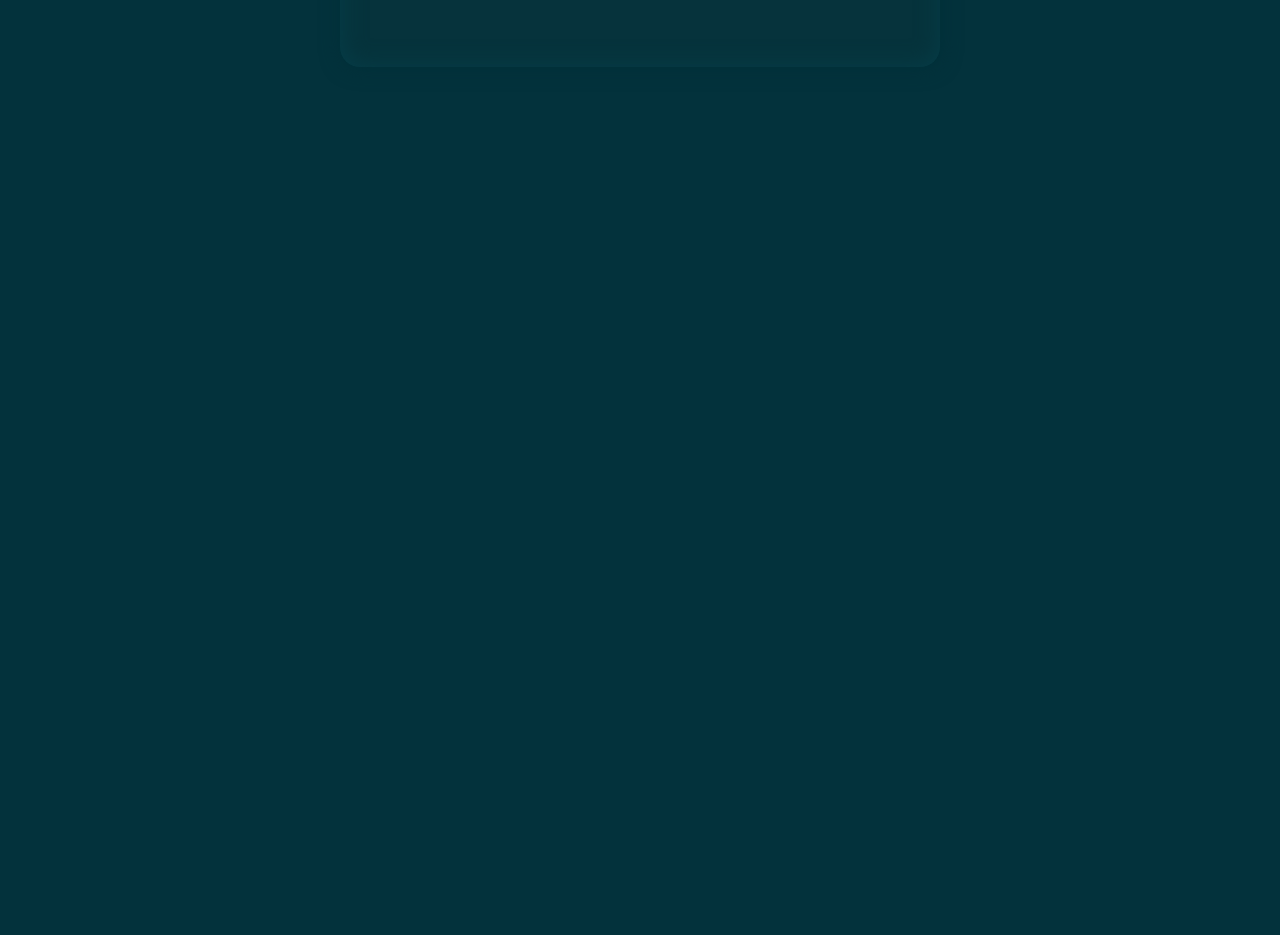
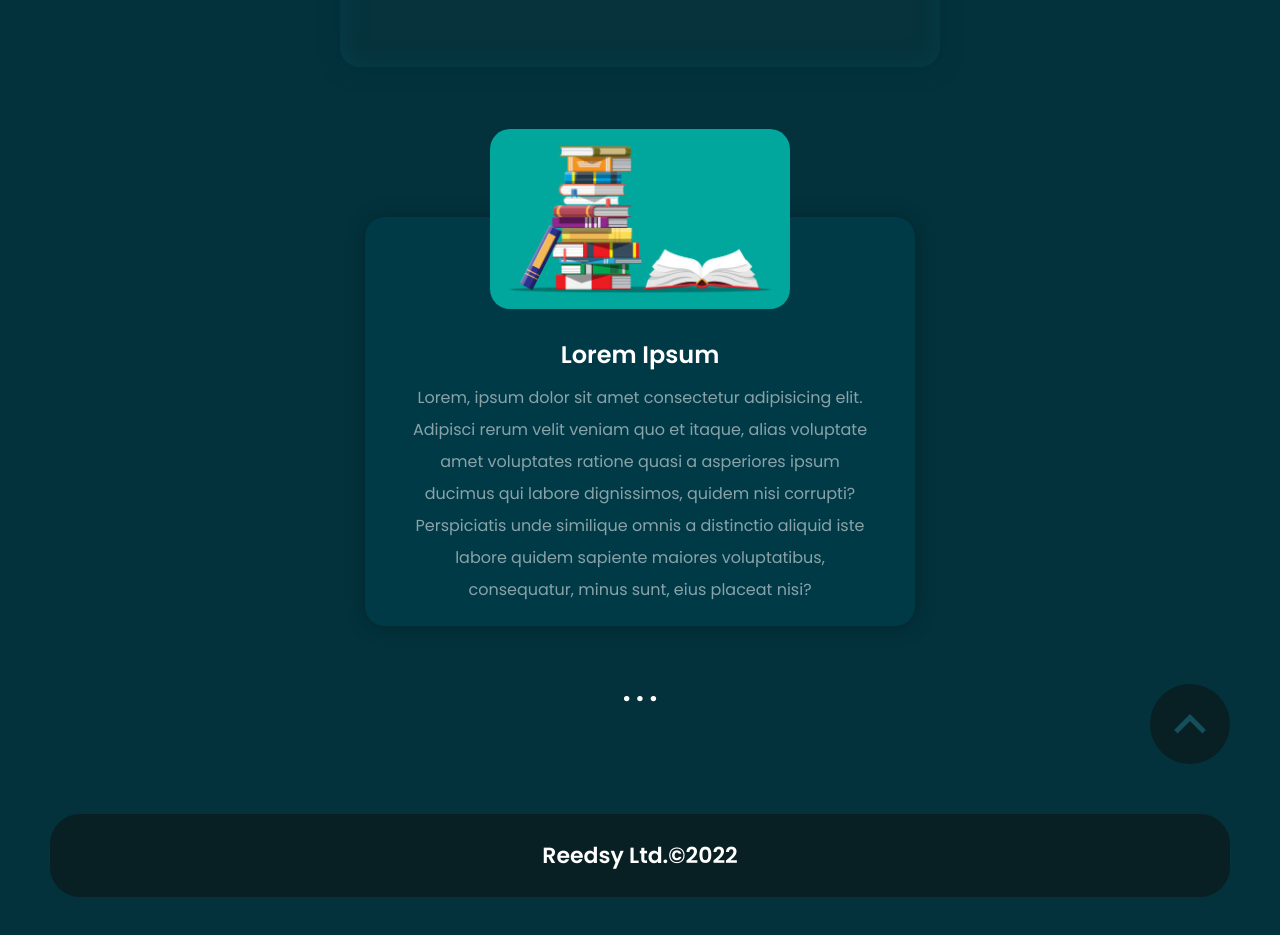
Before and after one commit to manshadchangampalli/revive-competition, a React (Create React App) app: page / in a window 1280 px wide. Shown: the part 3380-4315 px from the top of the page. Before the commit the page ends 3497 px from the top, so only its background shows below. Built offline with nearby package versions, Linux system fonts and the light colour scheme.

Commit message:
#added:the top scroll button also added

```diff
--- a/src/App.css
+++ b/src/App.css
@@ -1,34 +1,36 @@
 /* links */
-@import url('https://fonts.googleapis.com/css2?family=Poppins:wght@100;200;300;400;500;600&display=swap');
+@import url("https://fonts.googleapis.com/css2?family=Poppins:wght@100;200;300;400;500;600&display=swap");
 
 /* placeholder color changing  */
 ::placeholder {
-  color: #94AEB4;
+  color: #94aeb4;
   opacity: 1; /* Firefox */
 }
-:-ms-input-placeholder { /* Internet Explorer 10-11 */
- color: #94AEB4;
+:-ms-input-placeholder {
+  /* Internet Explorer 10-11 */
+  color: #94aeb4;
 }
-::-ms-input-placeholder { /* Microsoft Edge */
- color: #94AEB4;
+::-ms-input-placeholder {
+  /* Microsoft Edge */
+  color: #94aeb4;
 }
 
-*{
+* {
   margin: 0;
   padding: 0;
   box-sizing: border-box;
 }
-body{
-  width:100vw;
+body {
+  width: 100vw;
   overflow-x: hidden;
-  background: #03323C;
+  background: #03323c;
 }
-h1{
-  font-family: 'Poppins', sans-serif;
+h1 {
+  font-family: "Poppins", sans-serif;
 }
-h2{
-  font-family: 'Poppins', sans-serif;
+h2 {
+  font-family: "Poppins", sans-serif;
 }
-p{
-  font-family: 'Poppins', sans-serif;
+p {
+  font-family: "Poppins", sans-serif;
 }
--- a/src/Page.jsx
+++ b/src/Page.jsx
@@ -1,8 +1,10 @@
 import React from 'react'
 import BookReviwer from './components/BookReviewer/BookReviwer'
 import CardsSection from './components/CardsSeciton/CardsSection'
+import End from './components/End/End'
 import FormSection from './components/FormSection/FormSection'
 import Hero from './components/Hero/Hero'
+import LastSection from './components/LastSection/LastSection'
 
 const Page = () => {
   return (
@@ -12,6 +14,8 @@ const Page = () => {
         <BookReviwer/>
         <CardsSection/>
         <FormSection/>
+        <LastSection/>
+        <End/>
     </div>
   )
 }
--- /dev/null
+++ b/src/components/End/End.jsx
@@ -0,0 +1,14 @@
+import React from 'react'
+import './End.scss'
+
+const End = () => {
+  return (
+    <div className='copyright'>
+        <h1>
+            Reedsy Ltd.©2022
+        </h1>
+    </div>
+  )
+}
+
+export default End
--- /dev/null
+++ b/src/components/End/End.scss
@@ -0,0 +1,16 @@
+.copyright {
+    width: 100%;
+    height: auto;
+   padding: 0 50px 50px 50px;
+   h1{
+       background: #081F24;
+       width: 100%;
+       padding: 25px 0;
+       display: grid;
+       place-items: center;
+       border-radius: 30px;
+       color: white;
+       font-size: 22px;
+       font-weight: bold;
+   }
+}
--- a/src/components/FormSection/FormSection.scss
+++ b/src/components/FormSection/FormSection.scss
@@ -1,35 +1,35 @@
-.form-section{
+.form-section {
   width: 100vw;
   height: auto;
   display: grid;
-    padding:50px 0 ;
+  padding: 50px 0;
   place-items: center;
-    .form-box{
+  .form-box {
     width: 600px;
     height: auto;
     padding: 50px 30px;
     border-radius: 20px;
-        background: #06333C;
-        color: #94AEB4;
-        box-shadow: 1px 1px 20px 0 #012f38,
-        inset 1px 1px 25px #063e49  ;
+    background: #06333c;
+    color: #94aeb4;
+    box-shadow: 1px 1px 20px 0 #012f38, inset 1px 1px 25px #063e49;
     display: grid;
     grid-gap: 20px;
     grid-template-rows: 1fr 1fr 1fr 1fr;
-        input{
+    input {
       padding: 20px;
       font-size: 20px;
       border-radius: 10px;
       border: none;
       outline: none;
-            background: #17505D;
+      background: #17505d;
       font-weight: bold;
-            color: #94AEB4;
+      color: #94aeb4;
     }
-        .signup,.login{
+    .signup,
+    .login {
       display: flex;
       justify-content: space-between;
-            button{
+      button {
         padding: 10px;
         width: 130px;
         border: none;
@@ -40,6 +40,5 @@
         border-radius: 10px;
       }
     }
-
   }
 }
--- /dev/null
+++ b/src/components/LastSection/LastSection.jsx
@@ -0,0 +1,29 @@
+import React from 'react'
+import './LastSection.scss'
+
+const LastSection = () => {
+    return (
+        <div className="last-section">
+            <div className="top-button">
+                <img src="images/icons/arrowTop.svg" alt="" />
+            </div>
+            <div className="box">
+                <div className="img">
+                    <img src="images/Img1.jpg" alt="" />
+                </div>
+                <div className="content">
+                    <h2>Lorem Ipsum</h2>
+                    <p>Lorem, ipsum dolor sit amet consectetur adipisicing elit. Adipisci rerum velit veniam quo et itaque, alias voluptate amet voluptates ratione quasi a asperiores ipsum ducimus qui labore dignissimos, quidem nisi corrupti? Perspiciatis unde similique omnis a distinctio aliquid iste labore quidem sapiente maiores voluptatibus, consequatur, minus sunt, eius placeat nisi?</p>
+                </div>
+            </div>
+
+            <div className="controller">
+                <h1>.</h1>
+                <h1>.</h1>
+                <h1>.</h1>
+            </div>
+        </div>
+    )
+}
+
+export default LastSection
--- /dev/null
+++ b/src/components/LastSection/LastSection.scss
@@ -0,0 +1,57 @@
+.last-section {
+  width: 100vw;
+  height: auto;
+  padding: 100px 0 100px 0;
+  position: relative;
+  display: grid;
+  place-items: center;
+  .box {
+    width: 550px;
+    height: auto;
+    display: grid;
+    grid-template-rows: 100px auto;
+    padding: 20px 40px;
+    background: #013a47;
+    border-radius: 20px;
+    text-align: center;
+    box-shadow: 1px 1px 20px rgba(0, 0, 0, 0.25);
+    color: white;
+    p{
+        line-height: 2;
+        margin-top: 10px;
+        color: #89A3A9;
+    }
+    .img{
+        position: relative;
+        img{
+            width: 300px;
+            height: auto;
+            position: absolute;
+            top: 0;
+            border-radius: 20px;
+            left: 50%;
+            transform: translate(-50%,-60%);
+        }
+    }
+  }
+  .controller{
+      display: flex;
+      color: white;
+      gap: 5px;
+      margin-top: 40px;
+  }
+  .top-button {
+    width: 80px;
+    height: 80px;
+    display: grid;
+    place-items: center;
+    background: #081f24;
+    border-radius: 50%;
+    position: absolute;
+    right: 50px;
+    bottom: 50px;
+    img{
+        width: 60px;
+    }
+  }
+}
```
Also changed, not shown: public/images/icons/arrowTop.svg (added). Lines whose indentation alone changed are shown as unchanged.
